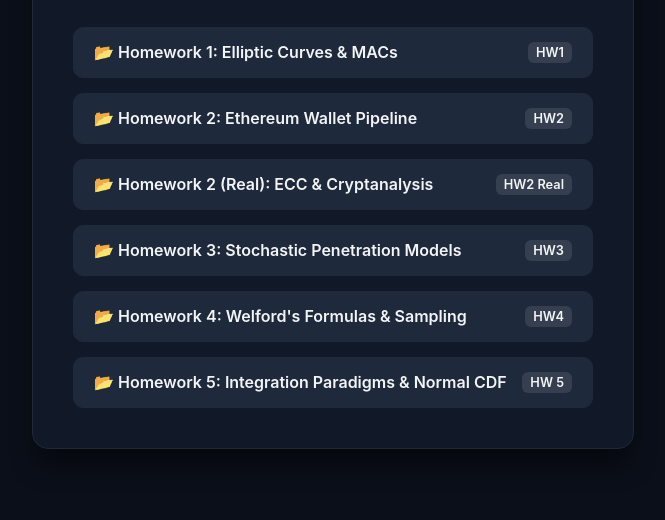
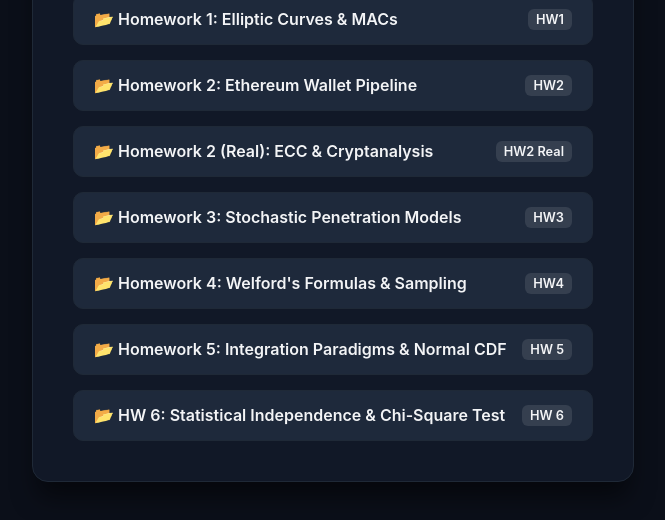
Before and after one commit to NinaEterovic/Statistics, a plain HTML site: page index.html in a window 1280 px wide. Shown: the part 242-762 px from the top of the page, without its empty margins (307-972 px from the left). Drawn offline with Linux system fonts and the light colour scheme.

Commit message:
Update index.html

```diff
--- a/index.html
+++ b/index.html
@@ -122,6 +122,10 @@
             <span>📂 Homework 5: Integration Paradigms & Normal CDF</span>
             <span class="badge">HW 5</span>
         </a>
+        <a href="hmwk6.html" class="btn">
+            <span>📂 HW 6: Statistical Independence & Chi-Square Test</span>
+            <span class="badge">HW 6</span>
+        </a>
     </div>
 </div>
 
```
